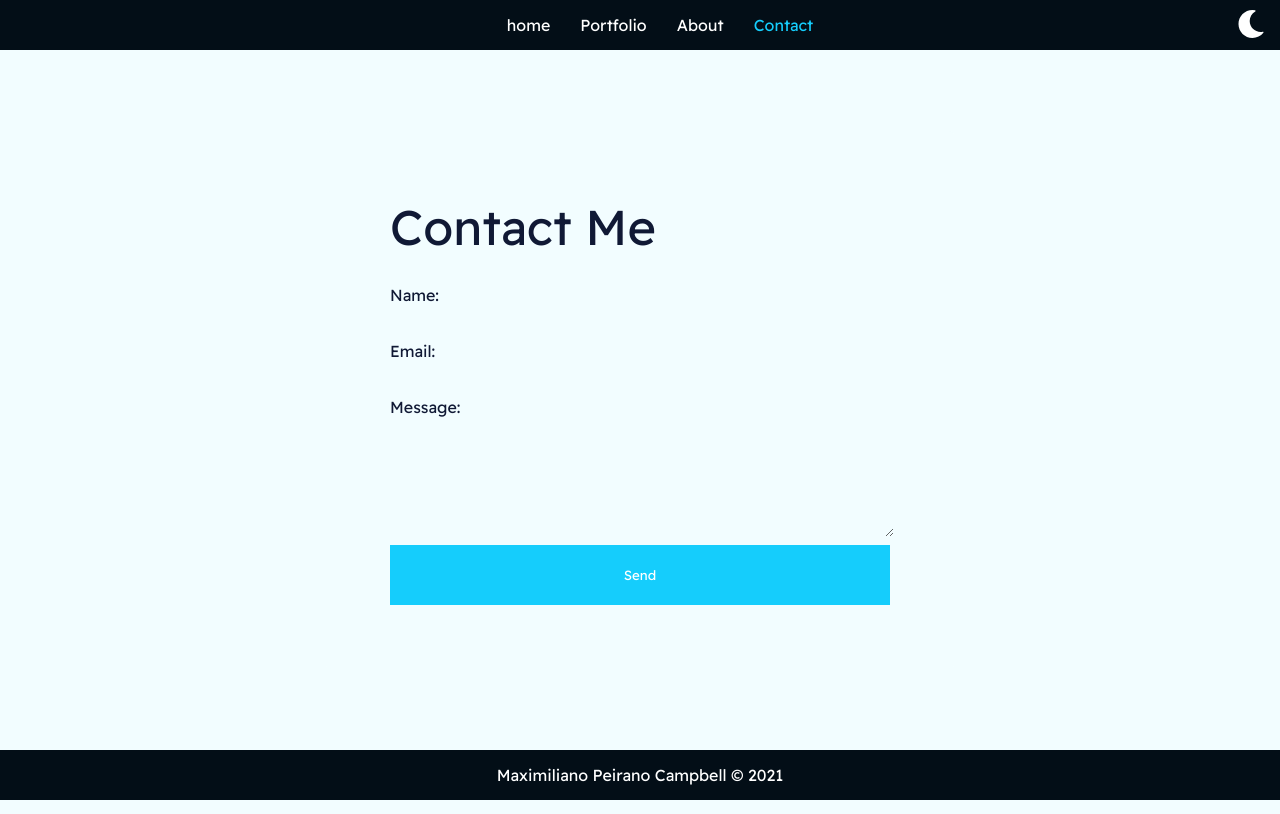
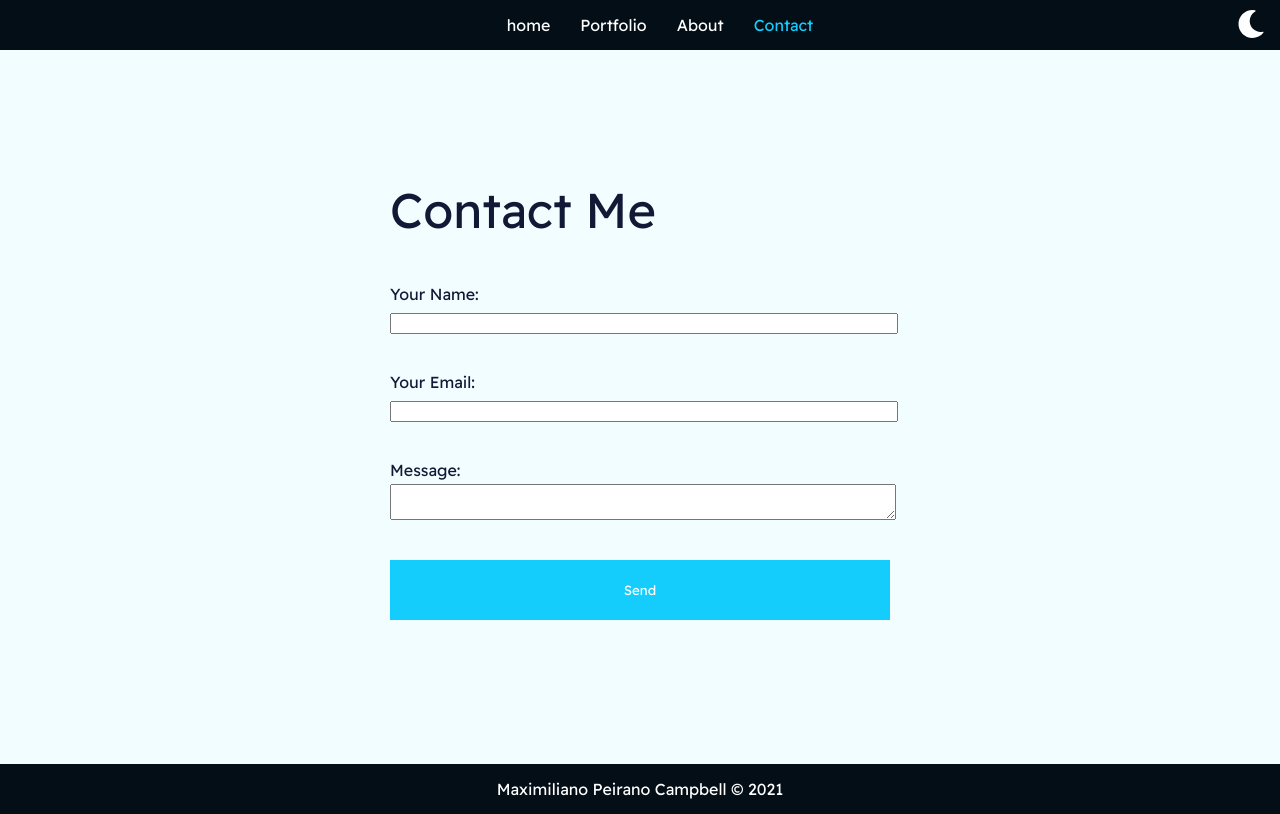
Before and after one commit to maxi-pc/maxcampbell.ca, a React (Create React App) app: page /contact in a window 1280 px wide. Built offline with nearby package versions, Linux system fonts and the light colour scheme; a web font is replaced by a local one.

Commit message:
testing contact function5

```diff
--- a/public/index.html
+++ b/public/index.html
@@ -30,9 +30,9 @@
   </head>
   <body>
     <form name="contact" netlify netlify-honeypot="bot-field" hidden>
-      <input hidden type="text" name="name" />
-      <input hidden type="email" name="email" />
-      <textarea hidden name="message"></textarea>
+      <input type="text" name="name" hidden/>
+      <input type="email" name="email" hidden />
+      <textarea name="message" hidden></textarea>
     </form>
     <noscript>You need to enable JavaScript to run this app.</noscript>
     <div id="root"></div>
--- a/src/components/Content/Contact.jsx
+++ b/src/components/Content/Contact.jsx
@@ -27,22 +27,21 @@
 
         <article>
           <h1>Contact Me</h1>
-          <form name='contact' action='/contact' method='post'>
+          <form name="contact" method="post">
           <input type="hidden" name="form-name" value="contact" />
-      <div>
-        <label htmlFor="name">Name:</label>
-        <input type="text" id="name" required className='form-input'/>
-      </div>
-      <div>
-        <label htmlFor="email">Email:</label>
-        <input type="email" id="email" required className='form-input' />
-      </div>
-      <div>
-        <label htmlFor="message">Message:</label>
-        <textarea id="message" required className='form-input' rows='7' />
-      </div>
-      <button type="submit" className='contact-btn'>Send</button>
-    </form>
+          <p>
+            <label>Your Name: <input type="text" name="name"/></label>
+          </p>
+          <p>
+            <label>Your Email: <input type="email" name="email"/></label>
+          </p>
+          <p>
+            <label>Message: <textarea name="message"></textarea></label>
+          </p>
+          <p>
+            <button type="submit" className='contact-btn'>Send</button>
+          </p>
+        </form>
 
       </article>
     );
```
